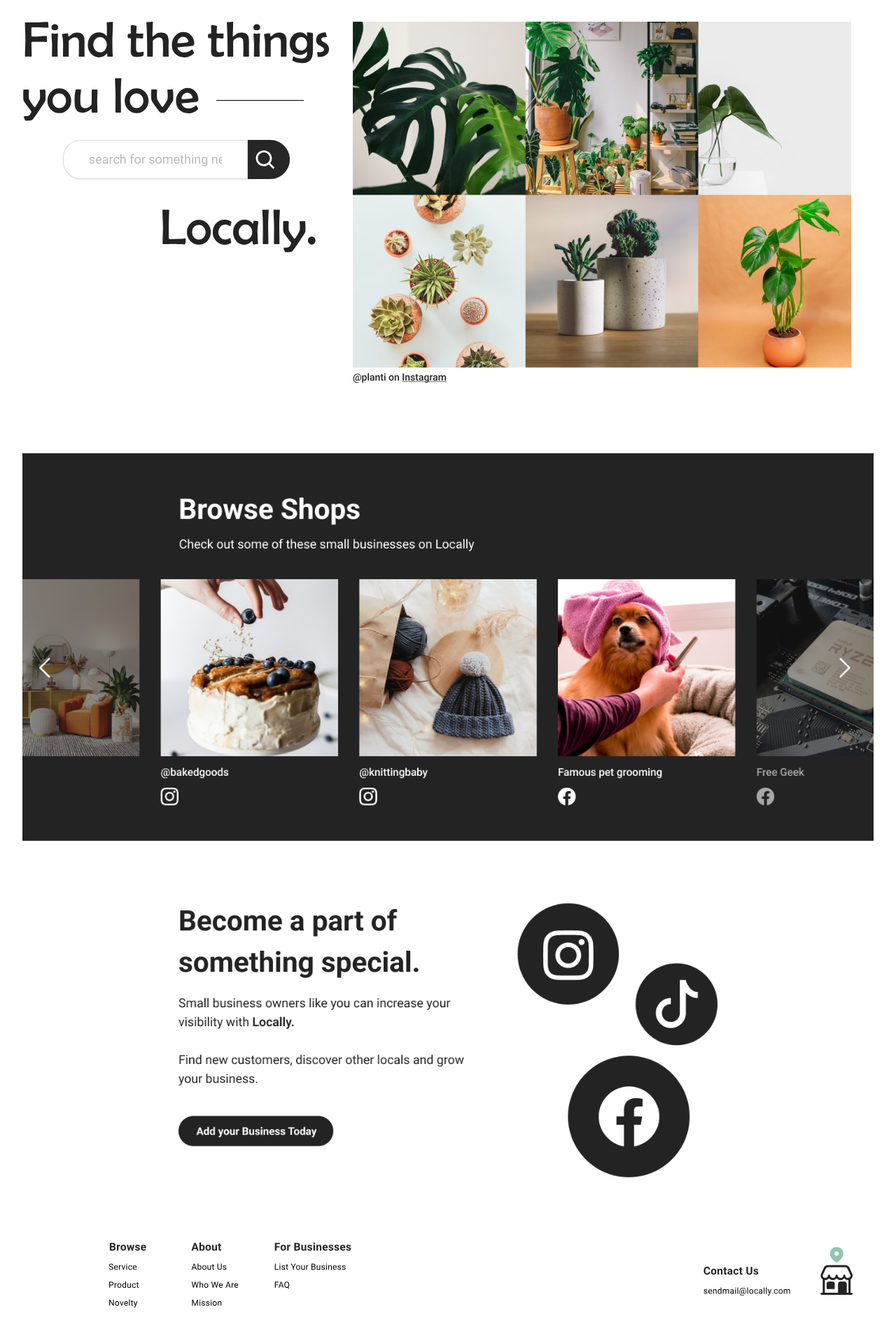
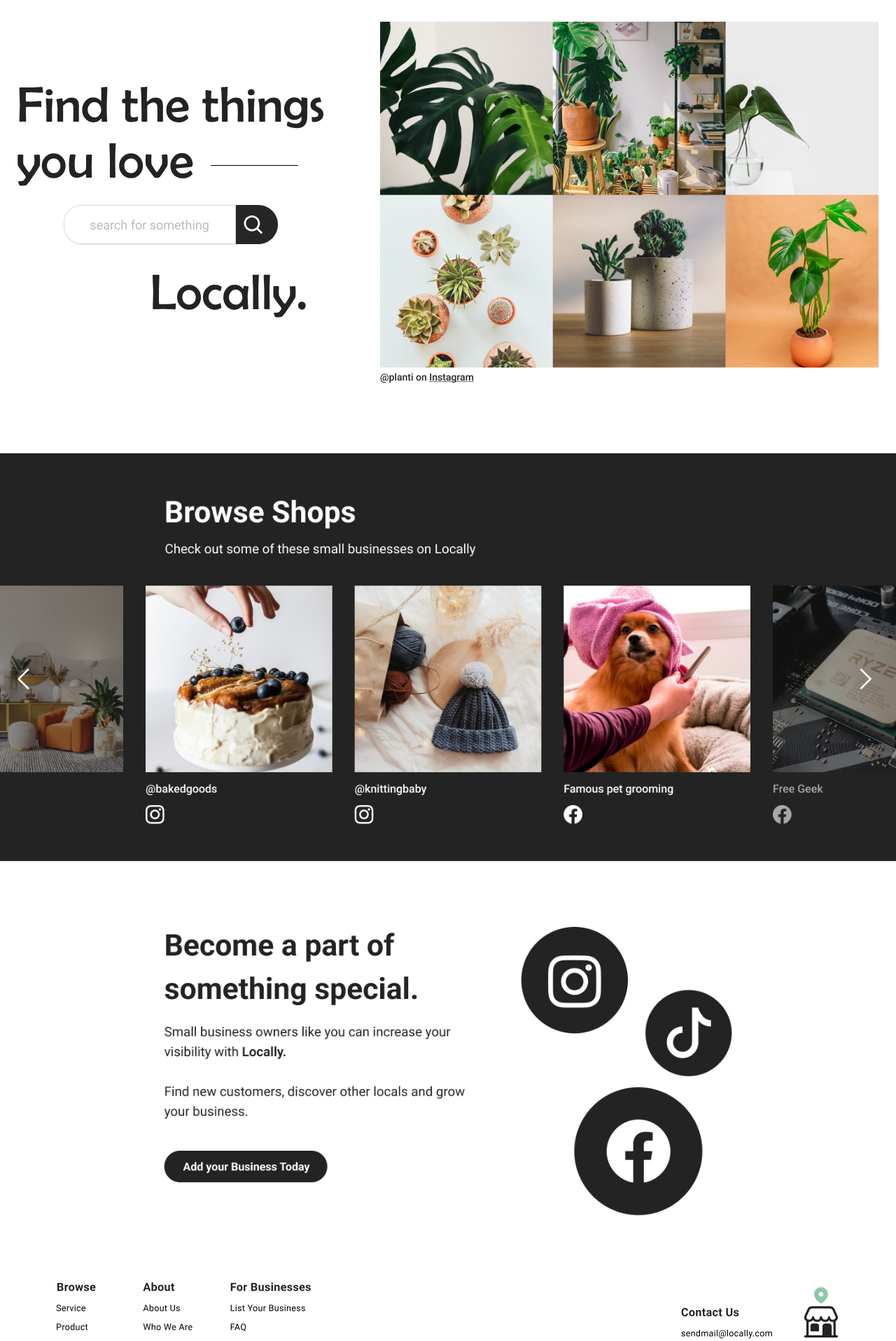
Before and after one commit to ashychiu/locally-social-media-directory, a React (Create React App) app: page /home in a window 1280 px wide. Shown: the part 180-2097 px from the top of the page at 70% size. Built offline with nearby package versions, Linux system fonts and the light colour scheme.

Commit message:
Update styling

```diff
--- a/src/Pages/HomePage/HomePage.scss
+++ b/src/Pages/HomePage/HomePage.scss
@@ -5,16 +5,16 @@
   width: 100%;
   @include flex-column-center;
   &__hero {
-    width: 90%;
-    @include flex-row;
-    gap: 1rem;
+    width: 100%;
+    @include flex-row-center;
+    gap: 5rem;
     margin-top: 5rem;
     margin-bottom: 6.25rem;
   }
   &__hero-left {
     @include flex-column-center;
-    flex-grow: 2;
-    margin-left: -3rem;
+    // flex-grow: 2;
+    // margin-left: -3rem;
   }
   &__hero-bottom {
     margin-left: 38%;
@@ -43,6 +43,6 @@
     padding-top: 0px;
   }
   &__image {
-    width: 95%;
+    width: 100%;
   }
 }
--- a/src/components/Footer/Footer.scss
+++ b/src/components/Footer/Footer.scss
@@ -1,7 +1,7 @@
 .footer {
-  padding: 2.25rem 0rem 2.25rem 6rem;
+  padding: 2.25rem 5rem 3rem 5rem;
   text-align: center;
   &__image {
-    width: 90%;
+    width: 100%;
   }
 }
```
Also changed, not shown: src/components/Footer/Footer.js (indentation only).
